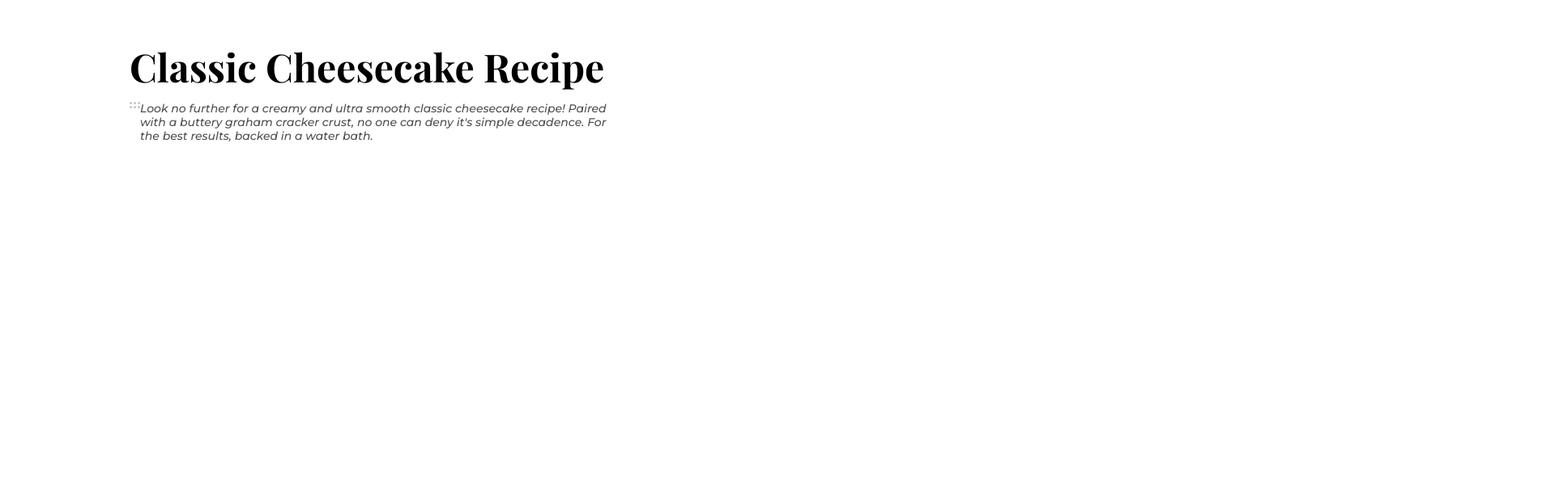
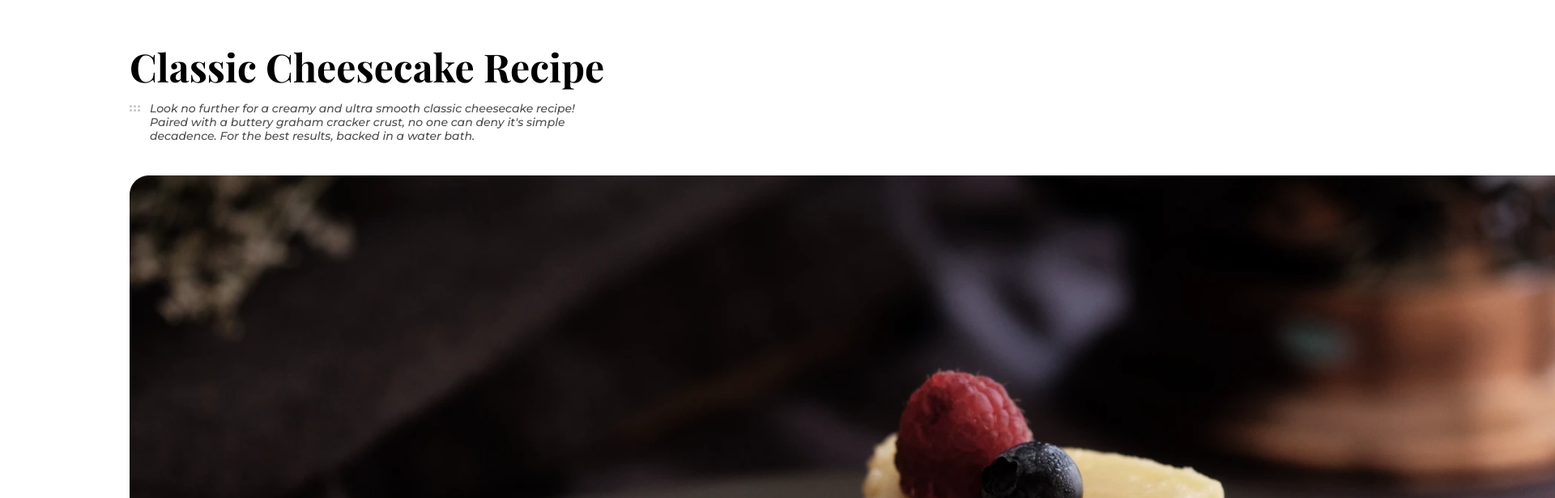
Before and after one commit to johannamag/devchallenges.io-recipe-page, a plain HTML site: page index.html in a window 1280 px wide. Shown: the top 616 px of the page at 81% size, 1920 px wide, since content can reach past the window. Drawn offline with nearby package versions, Linux system fonts and the light colour scheme; a web font is replaced by a local one.

Commit message:
added hero and class to dots

```diff
--- a/index.html
+++ b/index.html
@@ -30,13 +30,14 @@
       <div class="container">
         <h1 class="title">Classic Cheesecake Recipe</h1>
         <div class="intro">
-          <img src="6dots.svg" alt="dots" />
+          <img src="6dots.svg" alt="dots" class="dots" />
           <p class="intro-text">
             Look no further for a creamy and ultra smooth classic cheesecake
             recipe! Paired with a buttery graham cracker crust, no one can deny
             it's simple decadence. For the best results, backed in a water bath.
           </p>
         </div>
+        <img src="photo1.png" alt="hero" class="hero" />
       </div>
     </main>
   </body>
```
